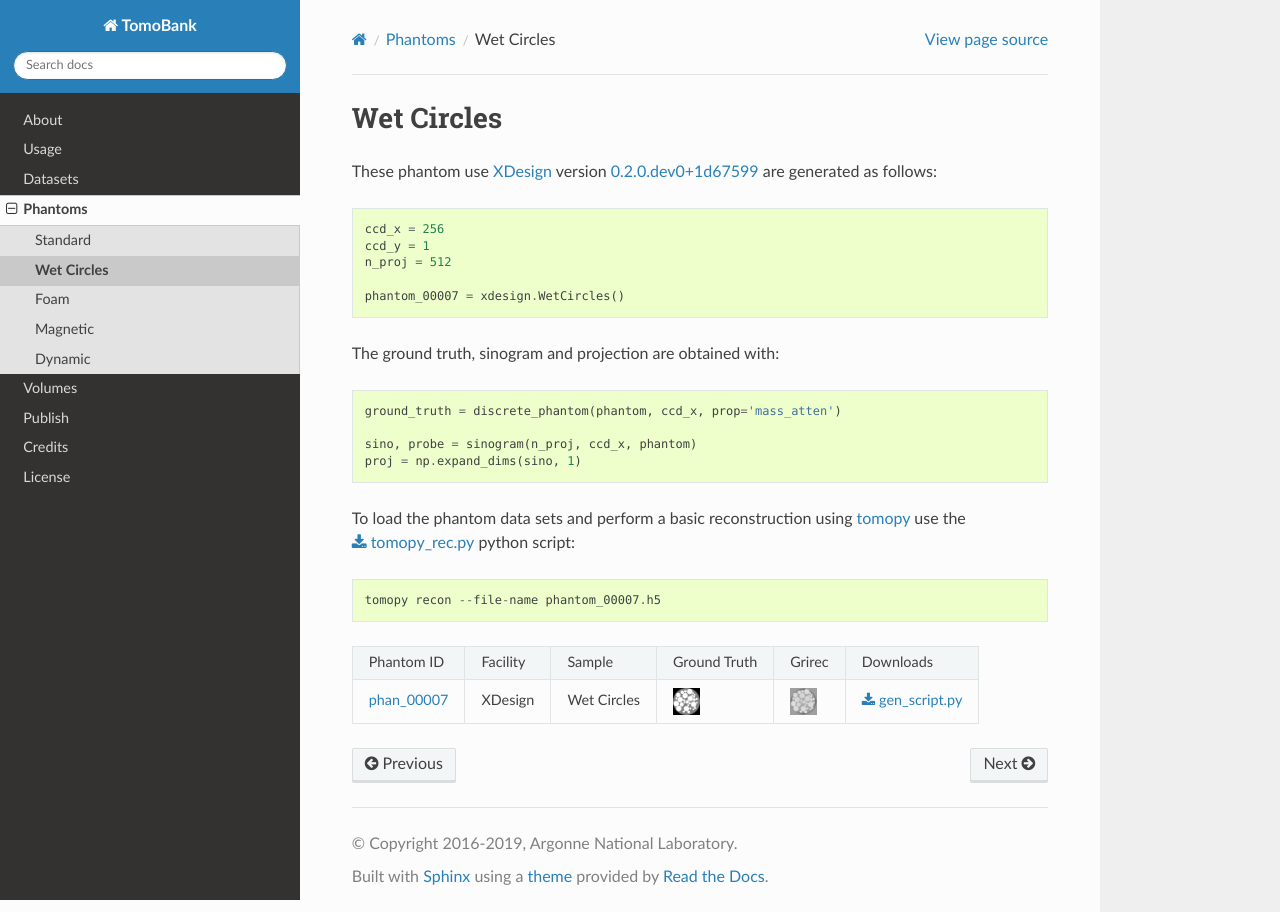
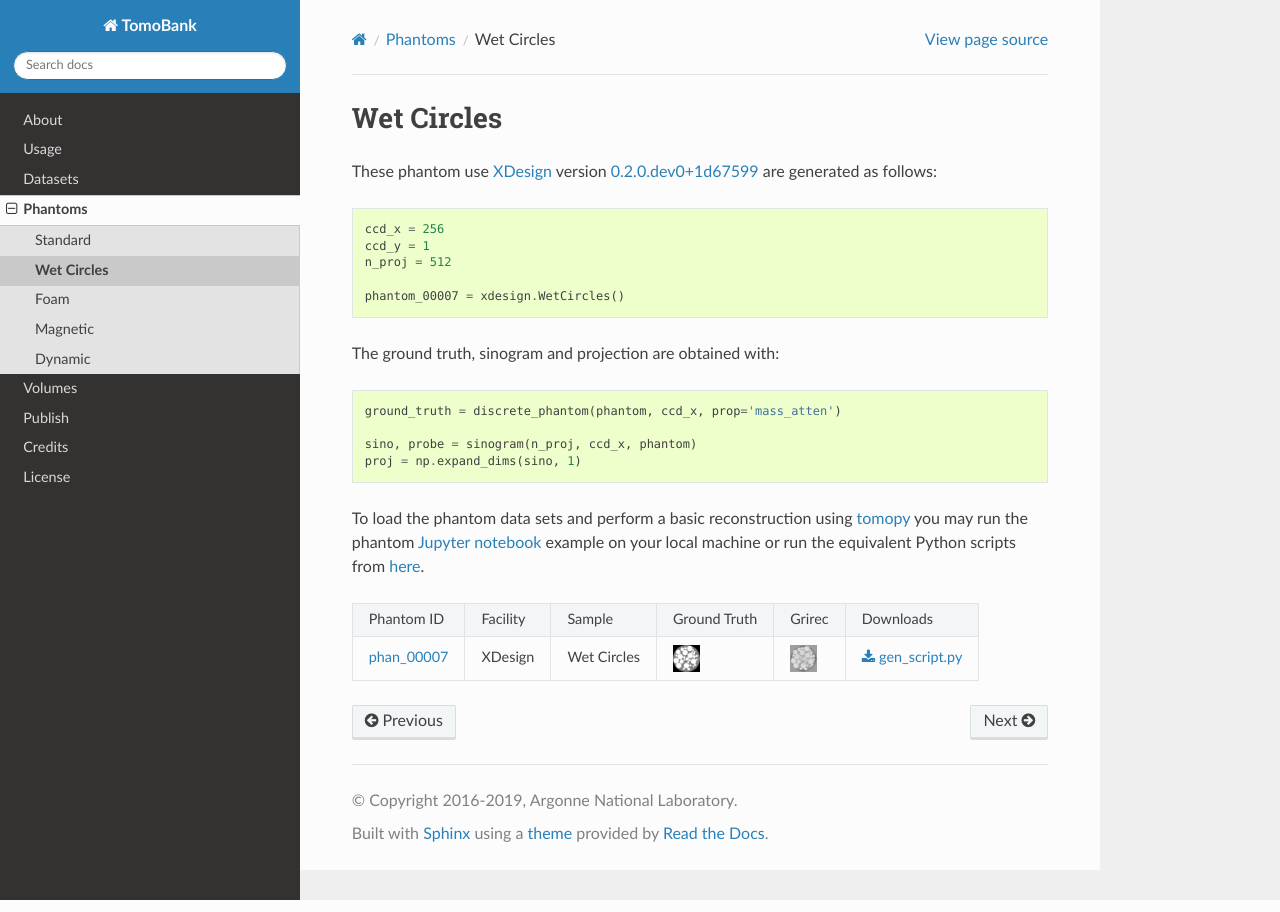
Before and after one commit to tomography/tomobank, a Sphinx documentation site: the page built from docs/source/phantom/docs.phantom.wet_circles.rst, in a window 1280 px wide. Built offline with Sphinx 7.4.7 and the Read the Docs theme 2.0.0, drawn with Linux system fonts in a browser that asks for light colours.

Commit message:
added jupyter notebook for phantom generation

```diff
--- a/docs/source/phantom.rst
+++ b/docs/source/phantom.rst
@@ -6,9 +6,9 @@
 to generate them (see individual phantom home page) to load and perform a basic
 reconstruction using tomoPy  :cite:`Gursoy:14a`
 
-To reconstruct the phantom with tomopy  you may run these
+To reconstruct the phantom with tomopy  you may run the phantom
 `Jupyter notebook <https://jupyter-notebook.readthedocs.io/en/stable/>`_
-examples on your local machine or run the equivalent Python
+example on your local machine or run the equivalent Python
 scripts from `here <https://github.com/tomography/tomobank/tree/master/docs/source/ipynb/>`_.
 
 
--- a/docs/source/phantom/docs.phantom.standard.rst
+++ b/docs/source/phantom/docs.phantom.standard.rst
@@ -100,12 +100,8 @@
     sino, probe = sinogram(n_proj, ccd_x, phantom)
     proj = np.expand_dims(sino, 1)
 
-To load the phantom data sets and perform a basic reconstruction using `tomopy <https://tomopy.readthedocs.io>`_  use the
-:download:`tomopy_rec.py <../../demo/tomopy_rec.py>` python script:
+To load the phantom data sets and perform a basic reconstruction using `tomopy <https://tomopy.readthedocs.io>`_  you may run the phantom `Jupyter notebook <https://jupyter-notebook.readthedocs.io/en/stable/>`_ example on your local machine or run the equivalent Python scripts from `here <https://github.com/tomography/tomobank/tree/master/docs/source/ipynb/>`_.
 
-::
-
-    tomopy recon --file-name phantom_00001.h5
 
 +---------------+----------------+------------------------+--------------+------------+--------------------+
 |  Phantom ID   |    Facility    |    Sample              | Ground Truth |  Grirec    |       Downloads    |
--- a/docs/source/phantom/docs.phantom.wet_circles.rst
+++ b/docs/source/phantom/docs.phantom.wet_circles.rst
@@ -35,12 +35,8 @@
     sino, probe = sinogram(n_proj, ccd_x, phantom)
     proj = np.expand_dims(sino, 1)
 
-To load the phantom data sets and perform a basic reconstruction using `tomopy <https://tomopy.readthedocs.io>`_  use the
-:download:`tomopy_rec.py <../../demo/tomopy_rec.py>` python script:
+To load the phantom data sets and perform a basic reconstruction using `tomopy <https://tomopy.readthedocs.io>`_  you may run the phantom `Jupyter notebook <https://jupyter-notebook.readthedocs.io/en/stable/>`_ example on your local machine or run the equivalent Python scripts from `here <https://github.com/tomography/tomobank/tree/master/docs/source/ipynb/>`_.
 
-::
-
-    tomopy recon --file-name phantom_00007.h5
 
 +---------------+----------------+------------------------+--------------+------------+--------------------+
 |  Phantom ID   |    Facility    |    Sample              | Ground Truth |  Grirec    |       Downloads    |
```
Also changed, not shown: docs/source/phantom/docs.phantom.foams.rst (+1 -6 lines).
